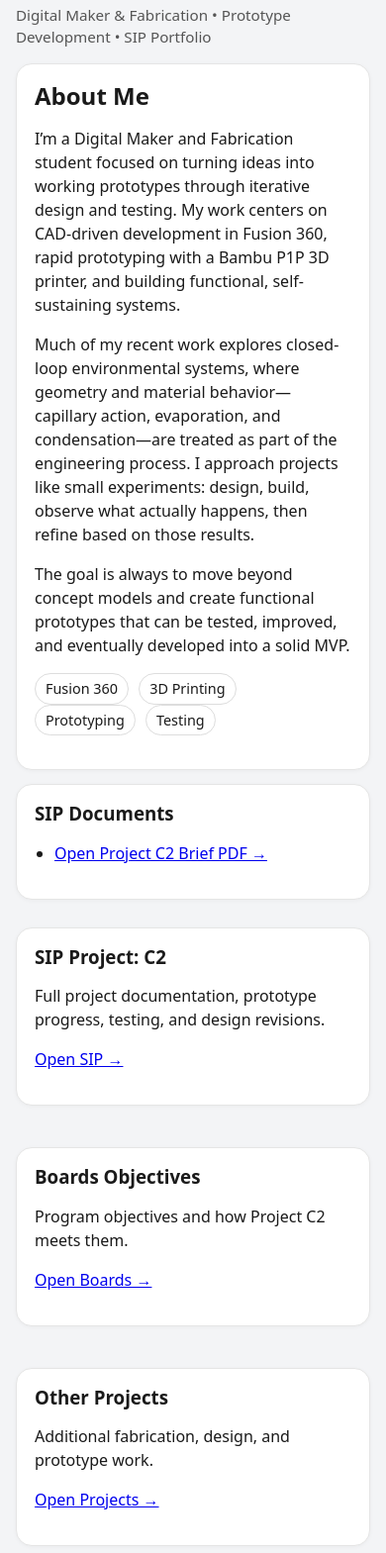
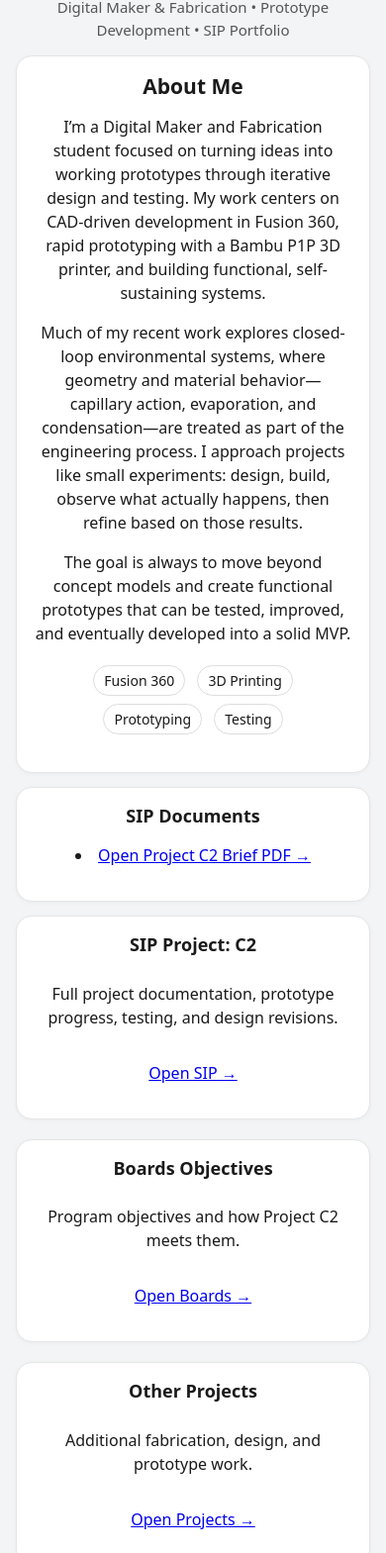
Before and after one commit to TRWilliams83/UAT-SIP-Portfolio, a plain HTML site: page index.html in a window 390 px wide. Shown: the part 195-1764 px from the top of the page at 99% size. Drawn offline with Linux system fonts and the light colour scheme.

Commit message:
Update style.css

```diff
--- a/assets/css/style.css
+++ b/assets/css/style.css
@@ -2,14 +2,17 @@
   --max: 980px;
 }
 
+/* Overall page setup */
 body {
   margin: 0;
   font-family: system-ui, Arial, sans-serif;
   line-height: 1.5;
   background: #f3f4f6;
   color: #1a1a1a;
+  font-size: 16px;
 }
 
+/* Header and navigation */
 header {
   border-bottom: 1px solid #ddd;
   background: white;
@@ -20,6 +23,7 @@ nav {
   margin: 0 auto;
   padding: 14px 16px;
   display: flex;
+  justify-content: center;
   gap: 14px;
   flex-wrap: wrap;
 }
@@ -30,6 +34,7 @@ nav a {
   border-radius: 10px;
   color: #111;
   transition: background 0.15s ease;
+  font-size: 16px;
 }
 
 nav a:hover {
@@ -41,12 +46,15 @@ nav a.active {
   font-weight: 600;
 }
 
+/* Main page content */
 main {
   max-width: var(--max);
   margin: 0 auto;
   padding: 22px 16px 56px;
+  text-align: center;
 }
 
+/* Cards */
 .card {
   background: white;
   border: 1px solid #e5e5e5;
@@ -54,45 +62,105 @@ main {
   padding: 18px;
   margin: 14px 0;
   box-shadow: 0 1px 4px rgba(0,0,0,0.04);
+  text-align: center;
 }
 
+/* Grid layout for image/card sections */
 .grid {
   display: grid;
-  grid-template-columns: repeat(auto-fit, minmax(240px, 1fr));
-  gap: 14px;
+  grid-template-columns: repeat(2, 1fr);
+  gap: 20px;
+  align-items: stretch;
 }
 
+/* Cards inside grids */
+.grid .card {
+  margin: 0;
+  display: flex;
+  flex-direction: column;
+  justify-content: flex-start;
+  align-items: center;
+}
+
+/* Images */
+img {
+  display: block;
+  width: 100%;
+  max-width: 450px;
+  height: 280px;
+  object-fit: contain;
+  margin: 15px auto;
+  border-radius: 14px;
+  border: 1px solid #eee;
+  background: white;
+}
+
+/* Grid images */
+.grid img {
+  width: 100%;
+  max-width: 400px;
+  height: 260px;
+  object-fit: contain;
+  margin: 12px auto;
+}
+
+/* Headings */
+h1,
+h2,
+h3 {
+  font-family: system-ui, Arial, sans-serif;
+  line-height: 1.2;
+  margin-top: 0;
+  margin-bottom: 10px;
+  text-align: center;
+}
+
+h1 {
+  font-size: 32px;
+}
+
+h2 {
+  font-size: 24px;
+}
+
+h3 {
+  font-size: 19px;
+}
+
+/* Paragraphs and list items */
+main p,
+main li {
+  max-width: 75ch;
+  margin-left: auto;
+  margin-right: auto;
+  font-size: 16px;
+}
+
+/* Lists */
+ul {
+  padding-left: 0;
+  list-style-position: inside;
+  text-align: center;
+}
+
+/* Small caption text */
+.small {
+  color: #555;
+  font-size: 15px;
+  text-align: center;
+}
+
+/* Tags */
 .tag {
   display: inline-block;
   padding: 4px 10px;
   border: 1px solid #ddd;
   border-radius: 999px;
-  margin-right: 6px;
-  font-size: 0.9rem;
+  margin: 4px;
+  font-size: 14px;
 }
 
-footer {
-  border-top: 1px solid #ddd;
-  padding: 16px;
-  text-align: center;
-  color: #666;
-  background: white;
-}
-
-img {
-  display: block;
-  max-width: 100%;
-  height: auto;
-  margin: 12px 0;
-  border-radius: 14px;
-  border: 1px solid #eee;
-}
-
-.small {
-  color: #555;
-  font-size: 0.95rem;
-}
-
+/* Buttons */
 .btn {
   display: inline-block;
   padding: 10px 16px;
@@ -109,21 +177,7 @@ img {
   opacity: 0.92;
 }
 
-h1, h2, h3 {
-  line-height: 1.2;
-  margin-top: 0;
-  margin-bottom: 10px;
-}
-
-ul {
-  padding-left: 20px;
-}
-
-main p,
-main li {
-  max-width: 75ch;
-}
-
+/* Forms */
 input,
 textarea {
   width: 100%;
@@ -141,4 +195,40 @@ label {
 
 form {
   margin-top: 10px;
+  text-align: left;
 }
+
+/* Footer */
+footer {
+  border-top: 1px solid #ddd;
+  padding: 16px;
+  text-align: center;
+  color: #666;
+  background: white;
+  font-size: 16px;
+}
+
+/* Mobile layout */
+@media (max-width: 700px) {
+  .grid {
+    grid-template-columns: 1fr;
+  }
+
+  img,
+  .grid img {
+    max-width: 100%;
+    height: auto;
+  }
+
+  h1 {
+    font-size: 26px;
+  }
+
+  h2 {
+    font-size: 21px;
+  }
+
+  h3 {
+    font-size: 18px;
+  }
+}
```
